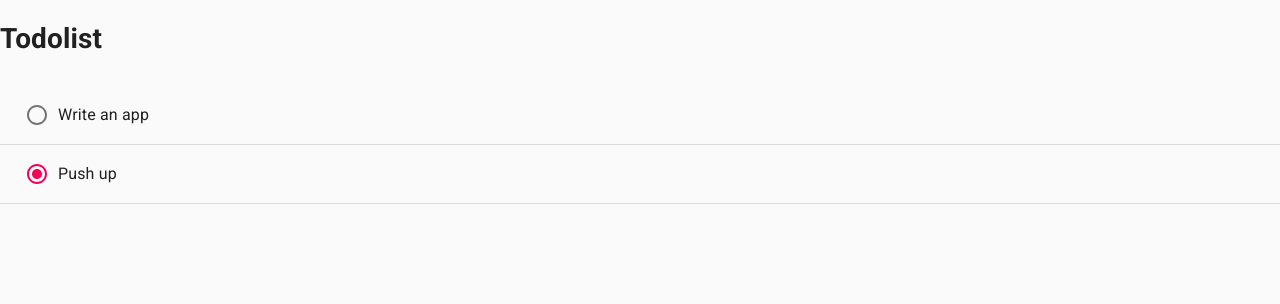
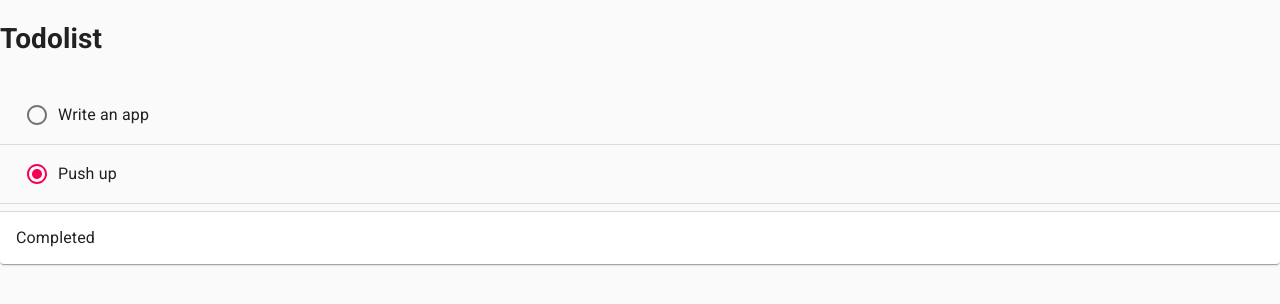
Before and after one commit to BuiKiem/todolist, a React (Create React App) app: page / in a window 1280 px wide. Shown: the top 304 px of the page. Built offline with nearby package versions, Linux system fonts and the light colour scheme.

Commit message:
create 'CompletedTodoList' component

```diff
--- a/src/App.tsx
+++ b/src/App.tsx
@@ -2,6 +2,7 @@ import React from "react";
 import { CssBaseline } from "@material-ui/core";
 
 import { OnGoingTodoList } from "./components/OnGoingTodoList/OnGoingTodoList";
+import { CompletedTodoList } from "./components/CompleteTodoList/CompletedTodoList";
 
 const todos: TTodo[] = [
   {
@@ -20,6 +21,7 @@ function App() {
       <CssBaseline />
       <h1>Todolist</h1>
       <OnGoingTodoList todos={todos} />
+      <CompletedTodoList todos={todos} />
     </>
   );
 }
--- /dev/null
+++ b/src/components/CompleteTodoList/CompletedTodoList.tsx
@@ -0,0 +1,29 @@
+import React from "react";
+
+import { TodoItem } from "../TodoItem/TodoItem";
+import {
+  ExpansionPanel,
+  ExpansionPanelSummary,
+  ExpansionPanelDetails,
+  List,
+  Typography,
+} from "@material-ui/core";
+
+interface IProps {
+  todos: TTodo[];
+}
+
+export const CompletedTodoList: React.FC<IProps> = ({ todos }) => {
+  return (
+    <ExpansionPanel>
+      <ExpansionPanelSummary>
+        <Typography variant="subtitle1">Completed</Typography>
+      </ExpansionPanelSummary>
+      <List>
+        {todos.map((todo) => (
+          <TodoItem key={todo.text} todo={todo} />
+        ))}
+      </List>
+    </ExpansionPanel>
+  );
+};
```
